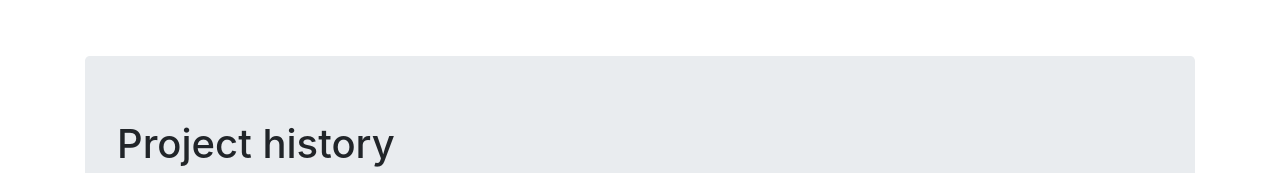
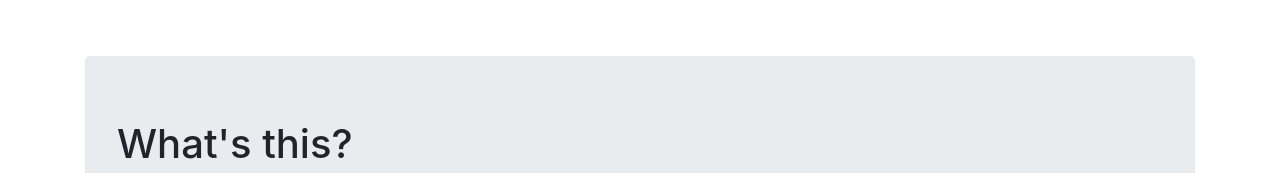
Before and after one commit to BugPone/BugPone.github.io, a plain HTML site: page index.html in a window 1280 px wide. Shown: the top 173 px of the page. Drawn offline with nearby package versions, Linux system fonts and the light colour scheme.

Commit message:
jumbotron to 'what's this''

```diff
--- a/index.html
+++ b/index.html
@@ -46,7 +46,7 @@
 <main role="main">
   <div class="container">
   <div class="jumbotron">
-      <h1 class="display-5">Project history</h1>
+      <h1 class="display-5">What's this?</h1>
       <p> Some of what I've done, <b><u>Sorted from most proudest to least proudest</u></b>
       <br> <i><small>Leo Le, 621bugs@gmail.com </small></i></p>
    </div>
```
